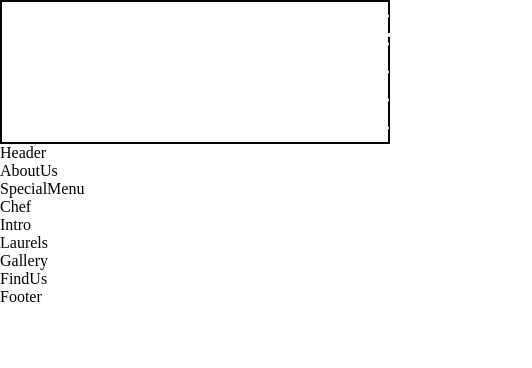
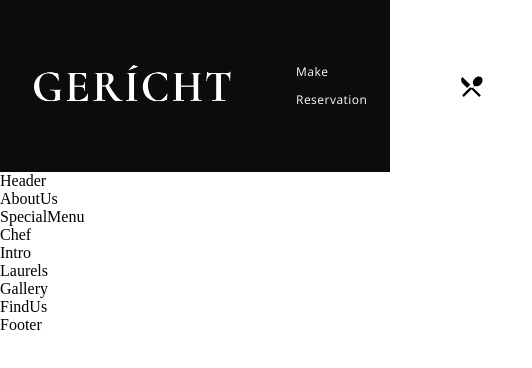
Before and after one commit to Thuotracy/Le-Bistro-Urbain, a React (Create React App) app: page / in a window 390 px wide. Shown: the top 368 px of the page, 532 px wide, since content can reach past the window. Built offline with nearby package versions, Linux system fonts and the light colour scheme; a web font is replaced by a local one.

Commit message:
created the small screen menu

```diff
--- a/src/components/Navbar/Navbar.css
+++ b/src/components/Navbar/Navbar.css
@@ -1,5 +1,88 @@
 .app__navbar{
     width: 100%;
     display: flex;
-    border: 2px solid black;
+    justify-content: space-between;
+    align-items: center;
+    background-color: var(--color-black);
+    padding: 1rem 2rem;
 }
+
+.app__navbar-logo{
+    display: flex;
+    justify-content: flex-start;
+    align-items: center;
+}
+
+.app__navbar-logo img{
+    width: 200px;
+}
+
+.app__navbar-links{
+    flex: 1;
+    display: flex;
+    justify-content: center;
+    align-items: center;
+    list-style: none;
+}
+
+.app__navbar-links li{
+    margin: 0 1rem;
+    cursor: pointer;
+}
+
+.app__navbar-links li:hover{
+    color: var(--color-grey);
+    font-size: 1.3rem;
+    transition: .5s ease-in-out;
+}
+
+.app__navbar-login{
+    display: flex;
+    justify-content: flex-end;
+    align-items: center;
+}
+
+.app__navbar-login a{
+    margin: 0 4rem;
+    text-decoration: none;
+    transition: .5s ease;
+}
+
+.app__navbar-login a:hover{
+    border-bottom: 1px solid  var(--color-golden);
+}
+
+.app__navbar-smallscreen{
+    display: none;
+}
+
+.app__navbar-smallscreen__overlay{
+   position: fixed;
+    top: 0;
+    left: 0;
+    width: 100%;
+    height: 100vh;
+    background-color: var(--color-black);
+    transition: .5s ease;
+    flex-direction: column;
+    z-index: 5;
+}
+
+.app__navbar-smallscreen__overlay .overlay__close{
+    font-size: 27px;
+    color: var(--color-golden);
+    cursor: pointer;
+    position: absolute;
+    top: 20px;
+    right: 20px;
+}
+
+@media screen and (max-width: 1150px) {
+    .app__navbar-links{
+        display: none;
+    }
+
+    .app__navbar-smallscreen{
+        display: flex;
+    }
+}
--- a/src/components/Navbar/Navbar.jsx
+++ b/src/components/Navbar/Navbar.jsx
@@ -1,6 +1,6 @@
 import React from 'react';
 import { GiHamburgerMenu } from 'react-icons/gi';
-import { MdOutlineRestuarantMenu } from 'react-icons/md';
+import { MdOutlineRestaurantMenu } from 'react-icons/md';
 
 import images from '../../constants/images';
 import "./Navbar.css";
@@ -18,6 +18,22 @@ const Navbar = () => (
       <li className='p__opensans'><a href="#awards">Awards</a></li>
       <li className='p__opensans'><a href="#contact">Contact</a></li>
     </ul>
+    <div className='app__navbar-login'>
+      <a href="/" className='p__opensans'>Make Reservation</a>
+    </div>
+    <div className='app__navbar-smallscreen'>
+      <GiHamburgerMenu color='#fff' fontSize={27} onClick={() => {}}/>
+      <div className='app__navbar-smallscreen_overlay flex__center slide-bottom'>
+        <MdOutlineRestaurantMenu fontSize={27} className='overlay__close' onClick={() => {}}/>
+        <ul className='app__navbar-smallscreen-links'>
+          <li className='p__opensans'><a href="#home">Home</a></li>
+          <li className='p__opensans'><a href="#about">About</a></li>
+          <li className='p__opensans'><a href="#menu">Menu</a></li>
+          <li className='p__opensans'><a href="#awards">Awards</a></li>
+          <li className='p__opensans'><a href="#contact">Contact</a></li>
+        </ul>
+      </div>
+    </div>
   </nav>
 );
 
```
